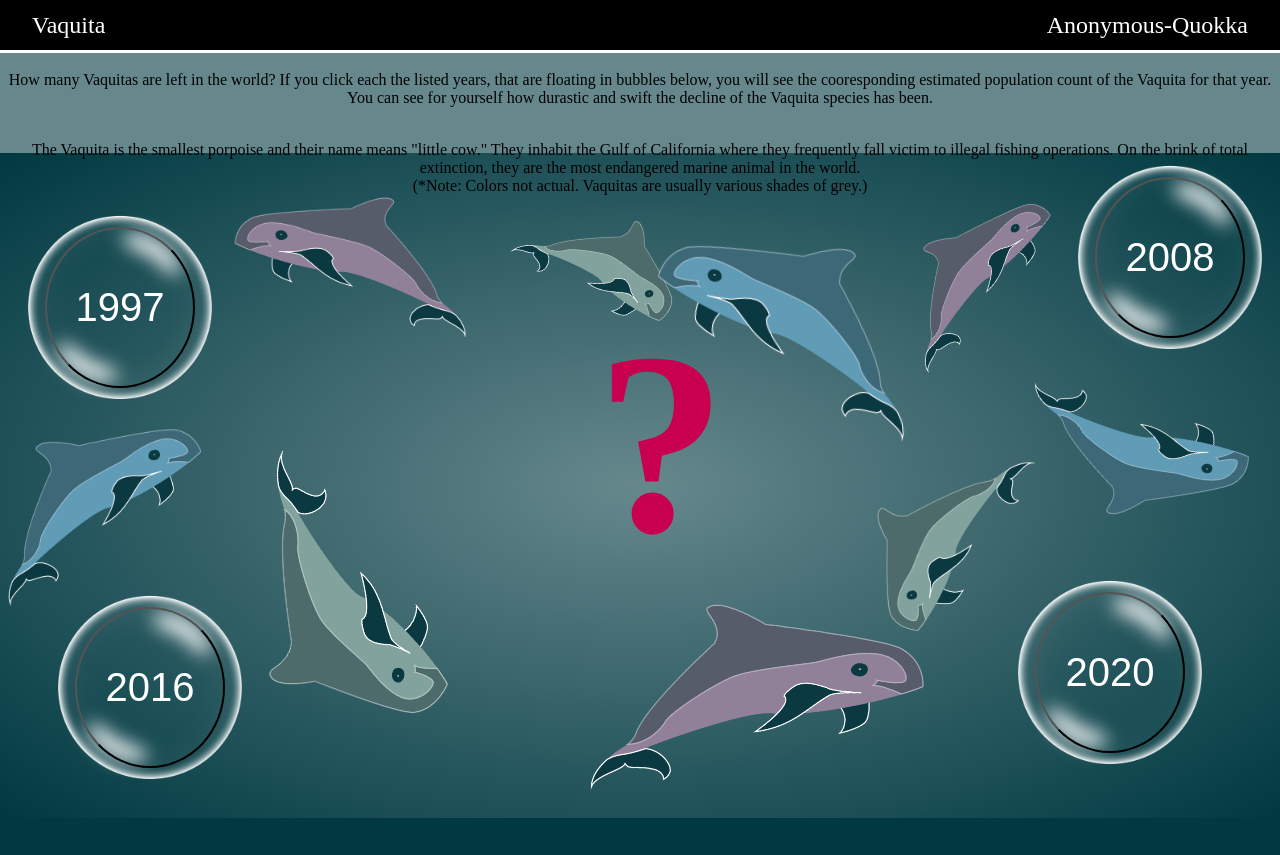
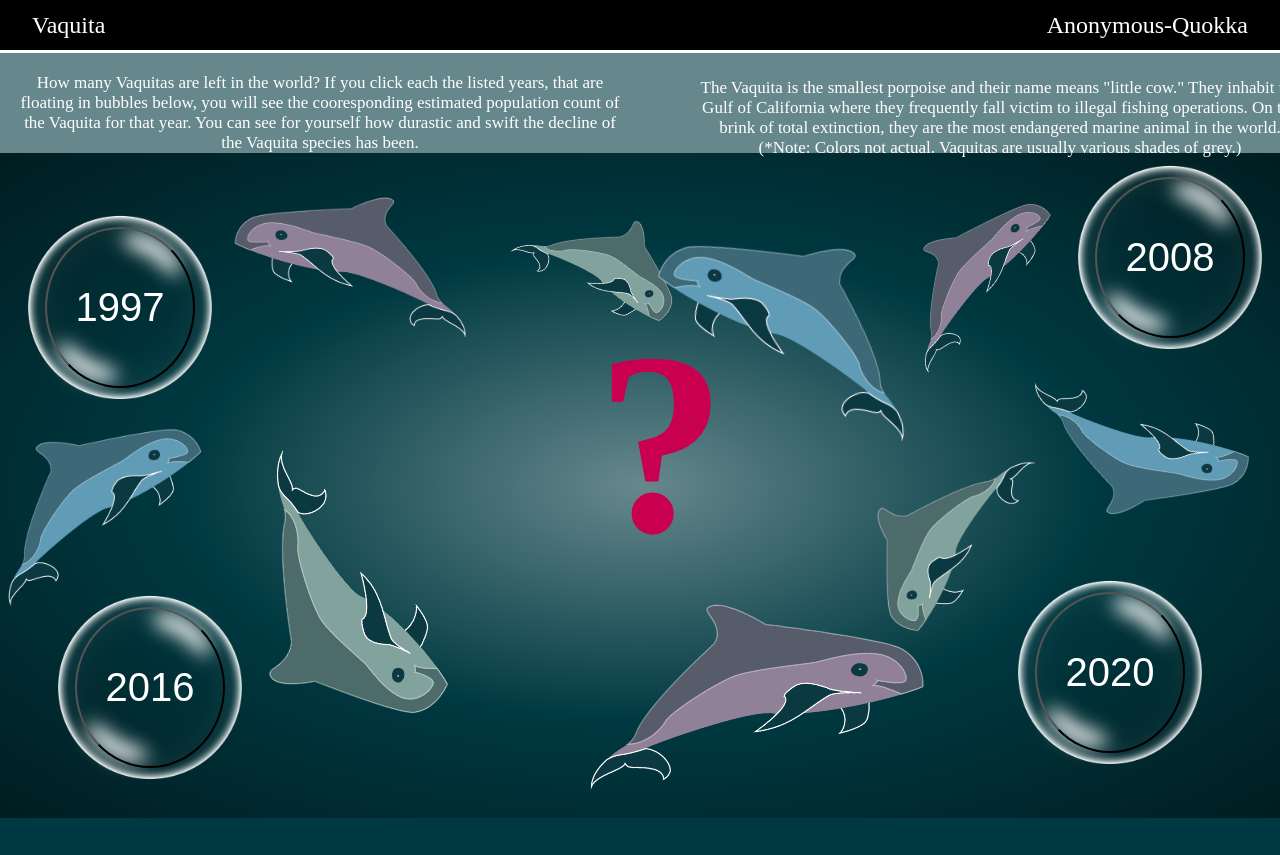
Before and after one commit to Anonymous-Quokka/Group-4-Website, a plain HTML site: page index.html in a window 1280 px wide. Drawn offline with nearby package versions, Linux system fonts and the light colour scheme.

Commit message:
Added classes subContent and styled

```diff
--- a/css/style.css
+++ b/css/style.css
@@ -38,8 +38,23 @@ body {
   margin: 0px;
   margin-top: 53px; /*pushes element below #heading*/
   height: 100px;
-  border:wavy;
+  color: #FFFFFF;
+  font-size: 17px;
+}
 
+#subContent1 {
+  text-align: center;
+  width:600px;
+  position:relative;
+  left:20px;
+}
+
+#subContent2 {
+  text-align: center;
+  width:600px;
+  position:relative;
+  left:700px;
+  bottom:112px;
 }
 
 #media {
@@ -47,7 +62,7 @@ body {
   margin-left: 0px;
   width: 100%;
   height: 665px;
-  background: radial-gradient(#66888D, #003941);
+  background: radial-gradient(#66888D, #003941, #001D21);
   z-index: 2;
 }
 
```
